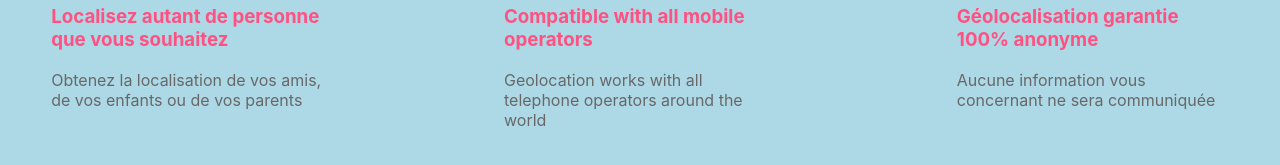
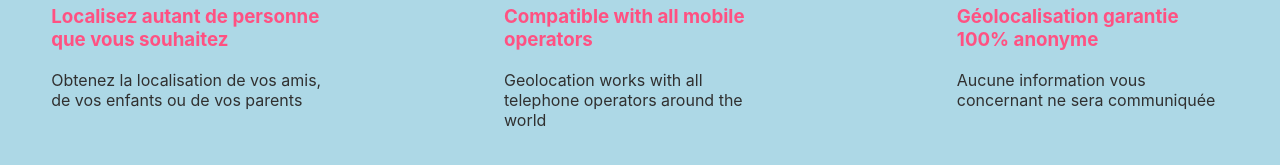
Before and after one commit to yasmin-e/geoloc-mock-site, a React (Create React App) app: page / in a window 1280 px wide. Shown: the part 785-950 px from the top of the page. Built offline with nearby package versions, Linux system fonts and the light colour scheme.

Commit message:
refactor(): text color changed to darker gray for better readibility

```diff
--- a/src/styles/_colorpalette.scss
+++ b/src/styles/_colorpalette.scss
@@ -3,4 +3,4 @@ $navLink :#f9cad1;
 $navLinkHover: #ff6791;
 $title: #ff5182;
 $subtitle: #ff799d;
-$text: #686868;
+$text: #303030;
```
